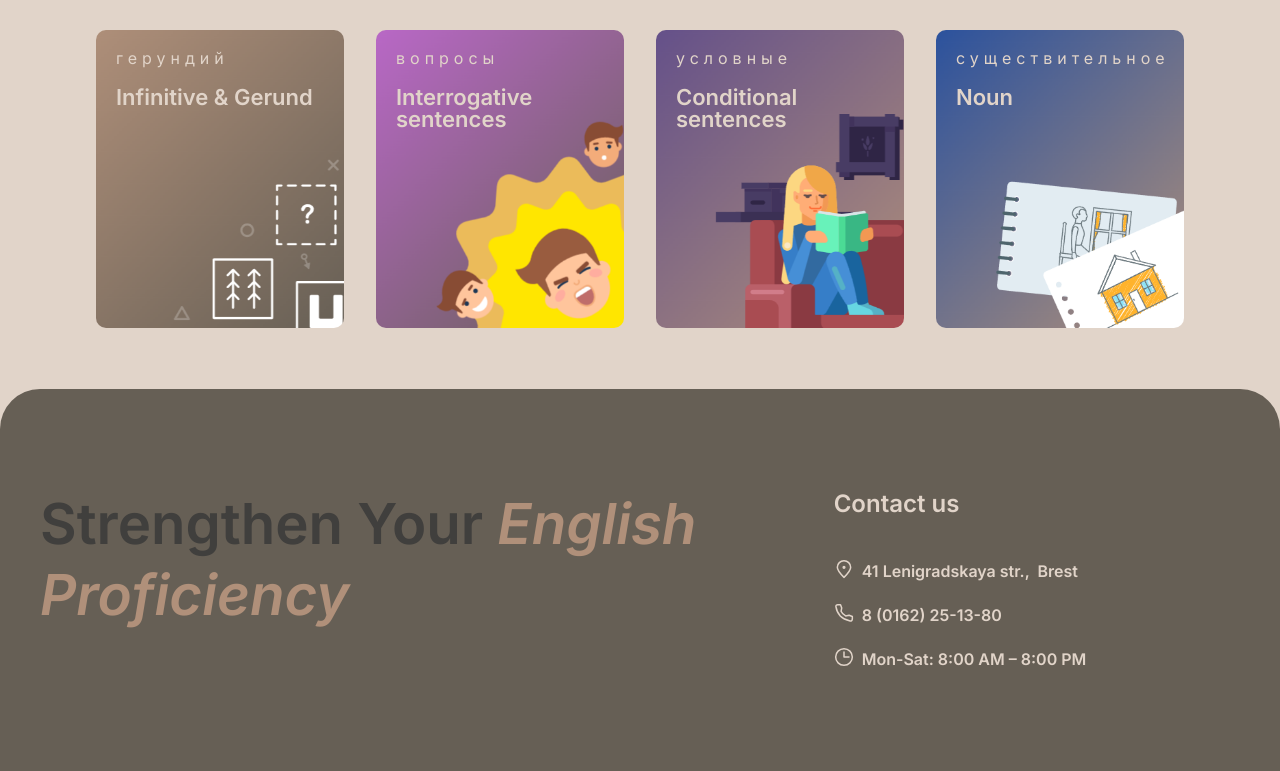
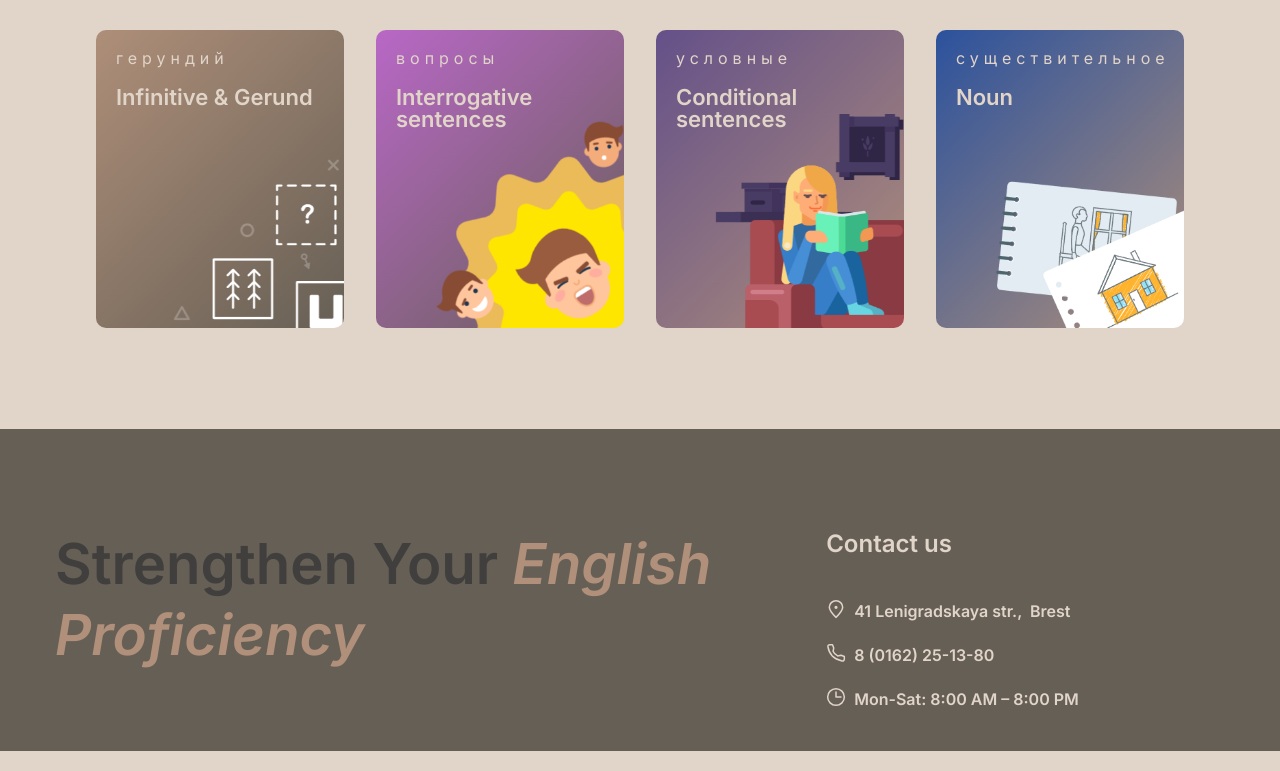
Before and after one commit to Anatoli-Paliukhovich/english-app, a React (Vite) app: page /test in a window 1280 px wide. Shown: the part 1329-2100 px from the top of the page. Built offline with nearby package versions, Linux system fonts and the light colour scheme.

Commit message:
fix: container to footer

```diff
--- a/index.html
+++ b/index.html
@@ -3,6 +3,7 @@
   <head>
     <meta charset="UTF-8" />
     <link rel="icon" type="image/svg+xml" href="/favicon.ico" />
+    <meta name="google" value="notranslate" />
     <meta name="viewport" content="width=device-width, initial-scale=1.0" />
     <link
       href="https://fonts.googleapis.com/css?family=Inter:100,200,300,regular,500,600,700,800,900,100italic,200italic,300italic,italic,500italic,600italic,700italic,800italic,900italic"
--- a/src/components/footer/footer.scss
+++ b/src/components/footer/footer.scss
@@ -1,7 +1,14 @@
 @import "../../scss/variables.scss";
+.footer {
+  background: #665f55;
+  margin: toRem(40) 0px 0px 0px;
+}
+.footer__container {
+  @include container;
+}
 .footer__body {
-  padding: toRem(100) toRem(40);
-  background: #665f55;
+  padding: toRem(40) toRem(40);
+
   display: flex;
   gap: toRem(40);
   justify-content: space-between;
--- a/src/components/hero/Hero.tsx
+++ b/src/components/hero/Hero.tsx
@@ -28,9 +28,11 @@ const Hero = () => {
                   activeRepeat ? styles.active : ""
                 }`}
               >
-                "Those who know nothing of foreign languages know nothing of
-                their own."
-                <cite>— Johann Wolfgang von Goethe</cite>
+                Those who know nothing of foreign languages <br /> know nothing
+                of their own.
+                <p style={{ paddingTop: "5px" }}>
+                  <cite>Johann Wolfgang von Goethe</cite>
+                </p>
               </div>
               <Link to="/test">
                 <Button>Tests</Button>
--- a/src/pages/test/test.module.scss
+++ b/src/pages/test/test.module.scss
@@ -3,7 +3,7 @@
 .test__page {
   flex: 1 1 auto;
   min-height: 100vh;
-  padding: toRem(100) toRem(0) toRem(0) toRem(0);
+  padding: toRem(100) toRem(0) toRem(60) toRem(0);
 }
 .test__container {
   @include container;
```
